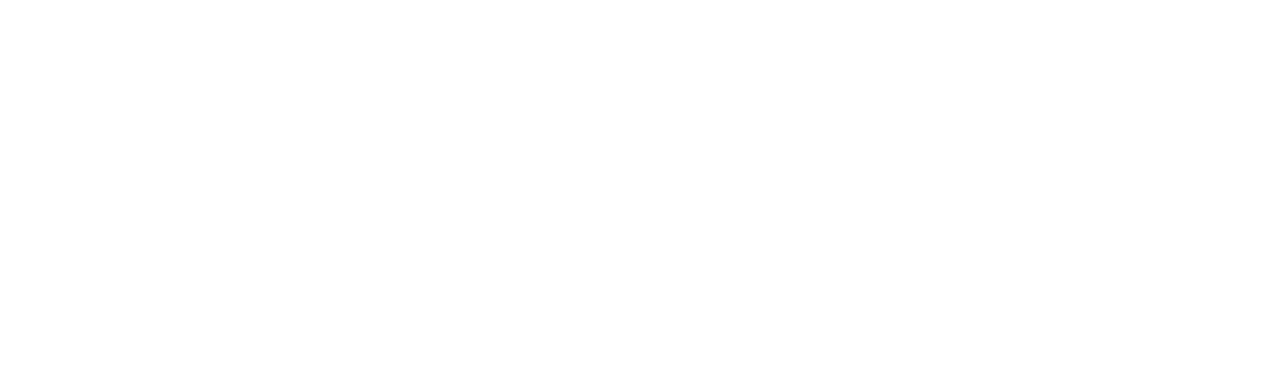
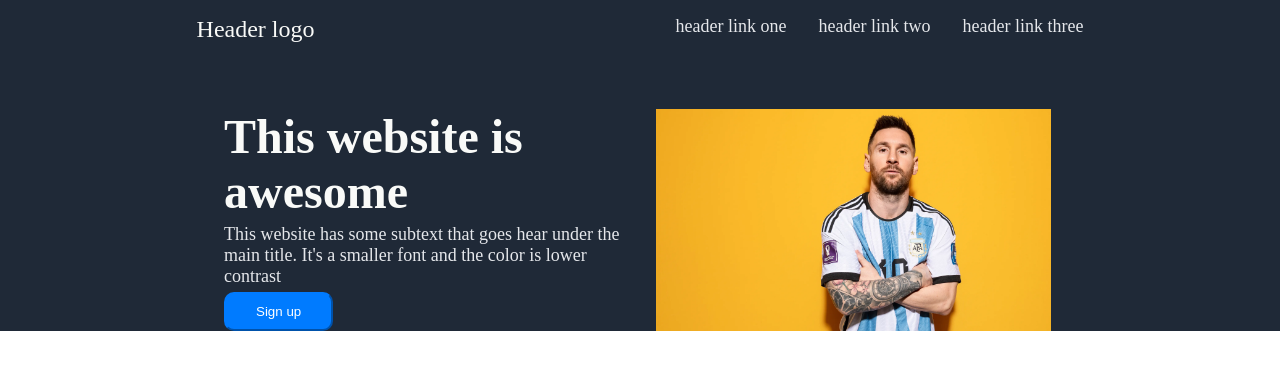
Before and after one commit to federicotempo/landing-page, a plain HTML site: page index.html in a window 1280 px wide. Drawn offline with Linux system fonts and the light colour scheme.

Commit message:
Se resuelve primer contenedor
Se resuelve primer contenedor, momentaneamente. Queda pendiente ajustar espacios

```diff
--- a/index.html
+++ b/index.html
@@ -3,10 +3,61 @@
 <head>
     <meta charset="UTF-8">
     <meta name="viewport" content="width=device-width, initial-scale=1.0">
-    <title>Document</title>
+    <title>landing-page</title>
     <link rel="stylesheet" href="style/style.css">
 </head>
 <body>
 
+    <div class="first-container">
+
+        <div class="header">
+
+            <ul class="logo">
+                <li>Header logo</li>
+            </ul>
+
+            <ul class="right-links">
+                <li><a href="#">header link one</a></li>
+                <li><a href="#">header link two</a></li>
+                <li><a href="#">header link three</a></li>
+            </ul>
+
+        </div>
+
+       <div class="main">
+
+            <div class="main-content">
+                <h1>This website is awesome</h1>
+                <p>This website has some subtext that goes hear
+                    under the main title. It's a smaller font and
+                    the color is lower contrast
+                </p>
+                <button>Sign up</button>
+            </div>
+
+            <div class="main-image">
+               <img src="src/1442809583.webp" alt="">
+            </div>
+
+       </div>
+
+    </div>
+
+    <div class="second-container">
+
+    </div>
+
+    <div class="third-container">
+
+    </div>
+
+    <div class="four-container">
+
+    </div>
+
+    <div class="footer">
+
+    </div>
+
 </body>
 </html>
--- a/style/style.css
+++ b/style/style.css
@@ -0,0 +1,82 @@
+body {
+    padding: 0;
+    margin: 0;
+}
+
+.first-container {
+    background-color: #1F2937;
+}
+
+.logo {
+    font-size: 24px;
+    color: #F9FAF8;
+    margin: 0;
+    padding: 0;
+}
+
+li {
+    list-style-type: none;
+}
+
+a {
+    text-decoration: none;
+    color: inherit;
+}
+
+.right-links {
+    font-size: 18px;
+    color: #E5E7EB;
+    margin: 0;
+    padding: 0;
+    display: flex;
+    gap: 32px;
+}
+
+.header {
+    display: flex;
+    justify-content: space-around;
+    padding: 16px;
+}
+
+.main {
+    display: flex;
+    align-items: flex-start;
+    justify-content: center;
+    gap: 32px;
+    margin: 50px 0px;
+}
+.main-image {
+    width: 400px;
+    height: 222px
+}
+
+.main-image img {
+    max-width: 100%;
+    height: 222px;
+}
+
+.main-content h1 {
+    padding: 0;
+    margin: 0;
+    font-size: 48px;
+    font-weight: 800;
+    color: #F9FAF8;
+}
+
+.main-content {
+    width: 400px;
+}
+
+.main-content p {
+    font-size: 18px;
+    color: #E5E7EB;
+    margin: 5px 0px;
+}
+
+.main-content button {
+    border-radius: 10px;
+    padding: 10px 30px;
+    color: #FFF;
+    background-color: #007bff;
+    border-color: #007bff;
+}
```
Also changed, not shown: src/1442809583.webp (added), 1 other file.
